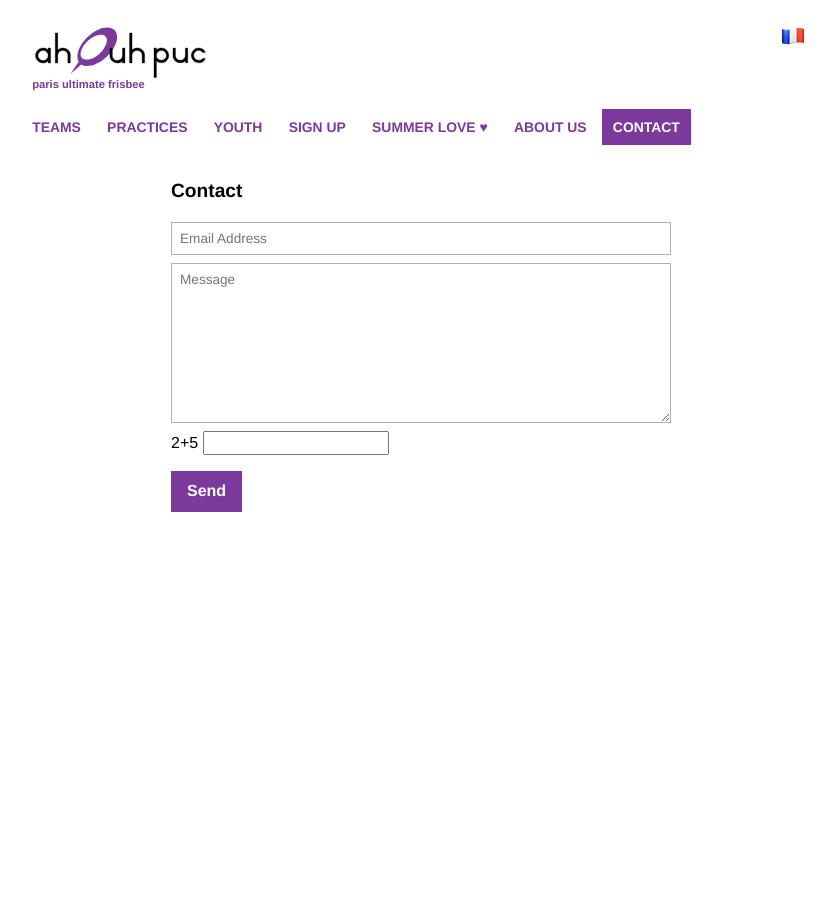
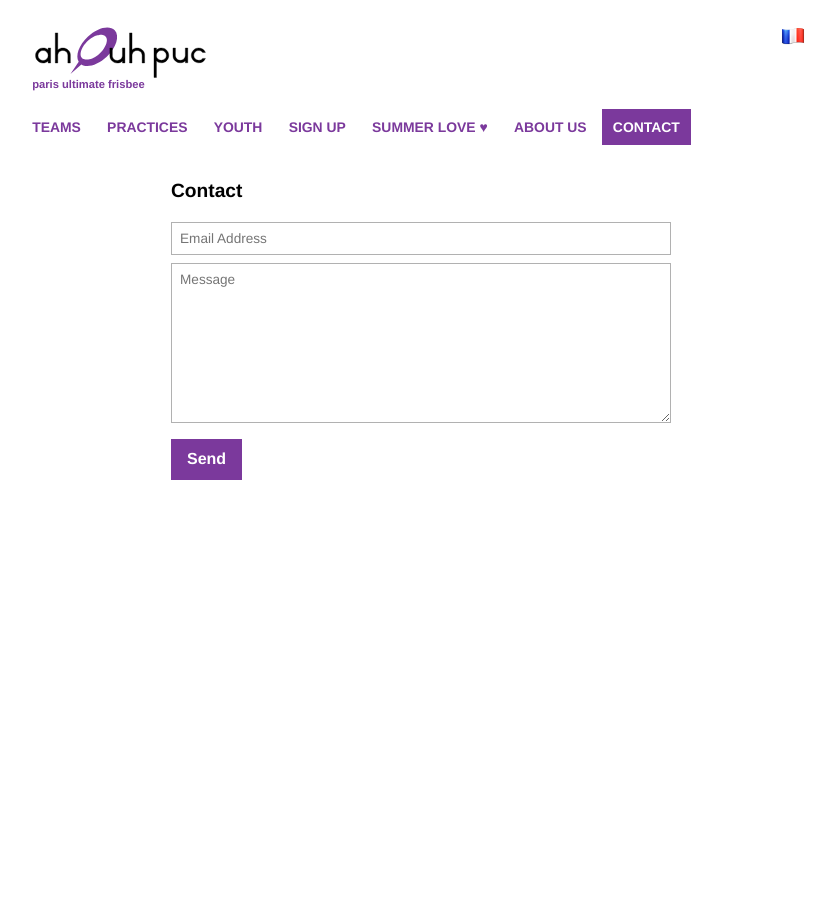
Before and after one commit to ahouhpuc/ahouhpuc.github.io, a Jekyll site: the page built from contact-en.html, in a window 1280 px wide. Shown: the whole page, without its empty margins (219-1054 px from the left). Built offline with Jekyll 4.4.1, drawn with Linux system fonts in a browser that asks for light colours.

Commit message:
Revert "Reduce robots spamming (maybe) (#17)" (#18)
This reverts commit d4551770945e05e6b5206912b871e591cb0cfc3c.

```diff
--- a/contact-en.html
+++ b/contact-en.html
@@ -9,7 +9,5 @@ description: Send a message to Ah Ouh Puc using this contact form.
   <input type="hidden" name="redirect" value="/message-sent.html">
   <input type="email" placeholder="Email Address" name="email">
   <textarea placeholder="Message" name="body"></textarea>
-  <label>2+5</label>
-  <input type="text" required pattern="7" name="score">
   <input type="submit" value="Send">
 </form>
--- a/contact.html
+++ b/contact.html
@@ -8,7 +8,5 @@ description: Envoie un message à Ah Ouh Puc avec ce formulaire de contact.
   <input type="hidden" name="redirect" value="/message-envoyé.html">
   <input type="email" placeholder="Adresse email" name="email">
   <textarea placeholder="Message" name="body"></textarea>
-  <label>2+5</label>
-  <input type="text" required pattern="7" name="score">
   <input type="submit" value="Envoyer">
 </form>
```
